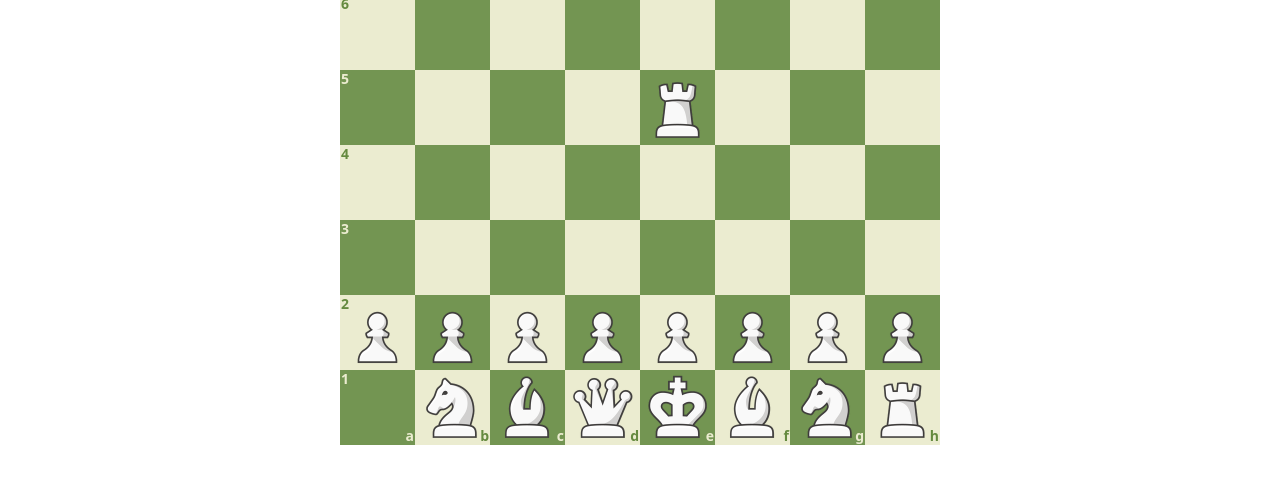
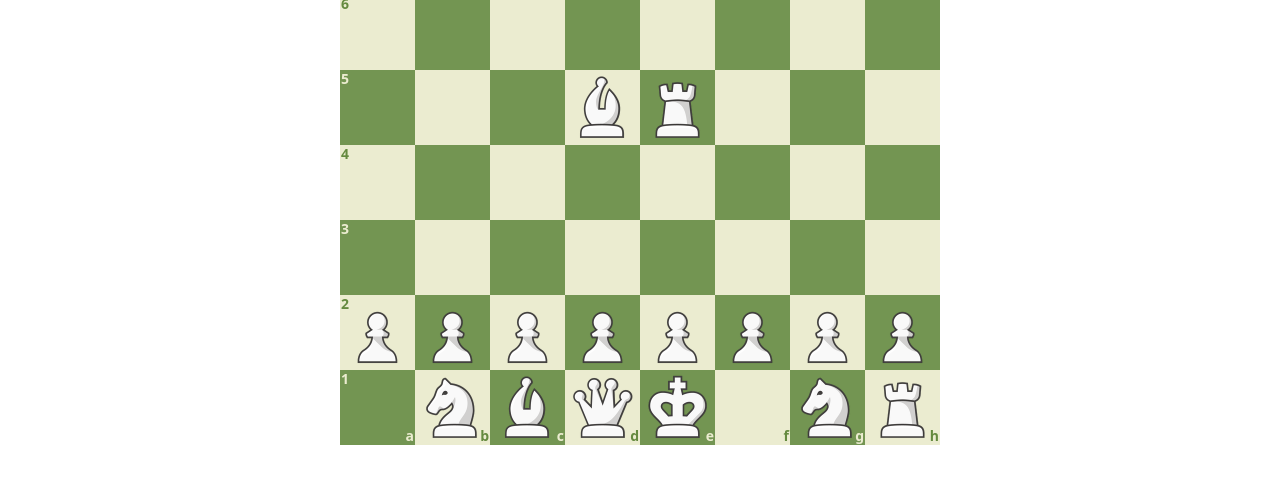
Before and after one commit to Amaan-Kazi/Chess, a Next.js app in the folder frontend/: page /pass-and-play in a window 1280 px wide. Shown: the part 273-768 px from the top of the page. Built offline with nearby package versions, Linux system fonts and the light colour scheme; a web font is replaced by a local one.

Commit message:
Bishop Moves

```diff
--- a/frontend/src/app/pass-and-play/page.tsx
+++ b/frontend/src/app/pass-and-play/page.tsx
@@ -126,7 +126,7 @@ export default function PassAndPlay() {
                       width: "100%",
                       height: "100%",
                       background: "transparent",
-                      boxShadow: "inset 0 0 0 5px rgba(0, 0, 0, 0.15)", // Semi-transparent donut effect
+                      boxShadow: "inset 0 0 0 5px rgba(0, 0, 0, 0.2)", // Semi-transparent donut effect
                     }}
                   />
                 )}
--- a/frontend/src/chess/board.ts
+++ b/frontend/src/chess/board.ts
@@ -111,28 +111,84 @@ export default class Board {
     for (let i = row + 1; i < 8; i++) {
       if      (this.grid[i][col] === null)            validMoves.push([i, col]);          // empty square
       else if (this.pieceColor([i, col]) !== color) { validMoves.push([i, col]); break; } // enemy piece
-      else break;
+      else break;                                                                         // friendly piece
     }
 
     // Up
     for (let i = row - 1; i >= 0; i--) {
       if      (this.grid[i][col] === null)            validMoves.push([i, col]);          // empty square
       else if (this.pieceColor([i, col]) !== color) { validMoves.push([i, col]); break; } // enemy piece
-      else break;
+      else break;                                                                         // friendly piece
     }
 
     // Right
     for (let i = col + 1; i < 8; i++) {
       if      (this.grid[row][i] === null)            validMoves.push([row, i]);          // empty square
       else if (this.pieceColor([row, i]) !== color) { validMoves.push([row, i]); break; } // enemy piece
-      else break;
+      else break;                                                                         // friendly piece
     }
 
     // Left
     for (let i = col - 1; i >= 0; i--) {
       if      (this.grid[row][i] === null)            validMoves.push([row, i]);          // empty square
       else if (this.pieceColor([row, i]) !== color) { validMoves.push([row, i]); break; } // enemy piece
-      else break;
+      else break;                                                                         // friendly piece
+    }
+
+    return validMoves;
+  }
+
+  bishopMoves(pos: number[]): number[][] {
+    const [row, col] = pos;
+    const validMoves: number[][] = [];
+    const color = this.pieceColor(pos);
+
+    // Down Right
+    let i = row + 1;
+    let j = col + 1;
+    while (i < 8 && j < 8) {
+      if      (this.grid[i][j] === null)            validMoves.push([i, j]);          // empty square
+      else if (this.pieceColor([i, j]) !== color) { validMoves.push([i, j]); break; } // enemy piece
+      else break;                                                                     // friendly piece
+
+      i++;
+      j++;
+    }
+
+    // Down Left
+    i = row + 1;
+    j = col - 1;
+    while (i < 8 && j >= 0) {
+      if      (this.grid[i][j] === null)            validMoves.push([i, j]);          // empty square
+      else if (this.pieceColor([i, j]) !== color) { validMoves.push([i, j]); break; } // enemy piece
+      else break;                                                                     // friendly piece
+
+      i++;
+      j--;
+    }
+
+    // Up Right
+    i = row - 1;
+    j = col + 1;
+    while (i >= 0 && j < 8) {
+      if      (this.grid[i][j] === null)            validMoves.push([i, j]);          // empty square
+      else if (this.pieceColor([i, j]) !== color) { validMoves.push([i, j]); break; } // enemy piece
+      else break;                                                                     // friendly piece
+
+      i--;
+      j++;
+    }
+
+    // Up Left
+    i = row - 1;
+    j = col - 1;
+    while (i >= 0 && j >= 0) {
+      if      (this.grid[i][j] === null)            validMoves.push([i, j]);          // empty square
+      else if (this.pieceColor([i, j]) !== color) { validMoves.push([i, j]); break; } // enemy piece
+      else break;                                                                     // friendly piece
+
+      i--;
+      j--;
     }
 
     return validMoves;
--- a/frontend/src/chess/game.ts
+++ b/frontend/src/chess/game.ts
@@ -7,7 +7,7 @@ export default class Game {
   validMoves: number[][];
 
   constructor() {
-    this.board = new Board(undefined, "rnbqkbnr/pppppppp/8/4R3/8/8/PPPPPPPP/1NBQKBNR w KQkq - 0 1");
+    this.board = new Board(undefined, "rnbqkbnr/pppppppp/8/3BR3/8/8/PPPPPPPP/1NBQK1NR w KQkq - 0 1");
     this.moves = [new Board(this.board)]; // stores copy of board instead of reference
 
     this.selection = null;
@@ -21,6 +21,7 @@ export default class Game {
 
     const pieceMoves = {
       'r': this.board.rookMoves.bind(this.board),
+      'b': this.board.bishopMoves.bind(this.board),
     };
 
     if (!piece) {
```
